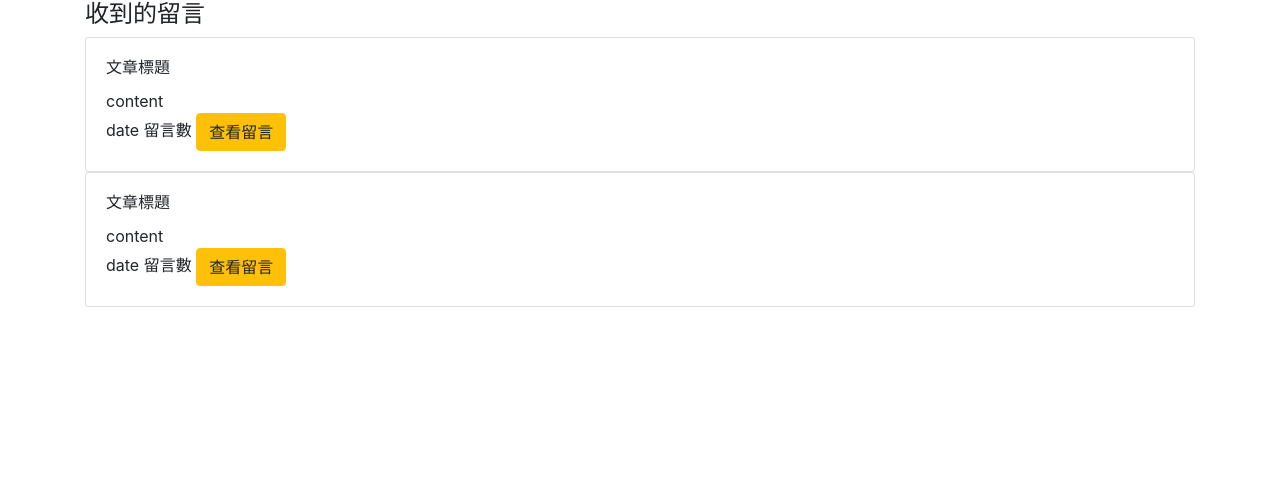
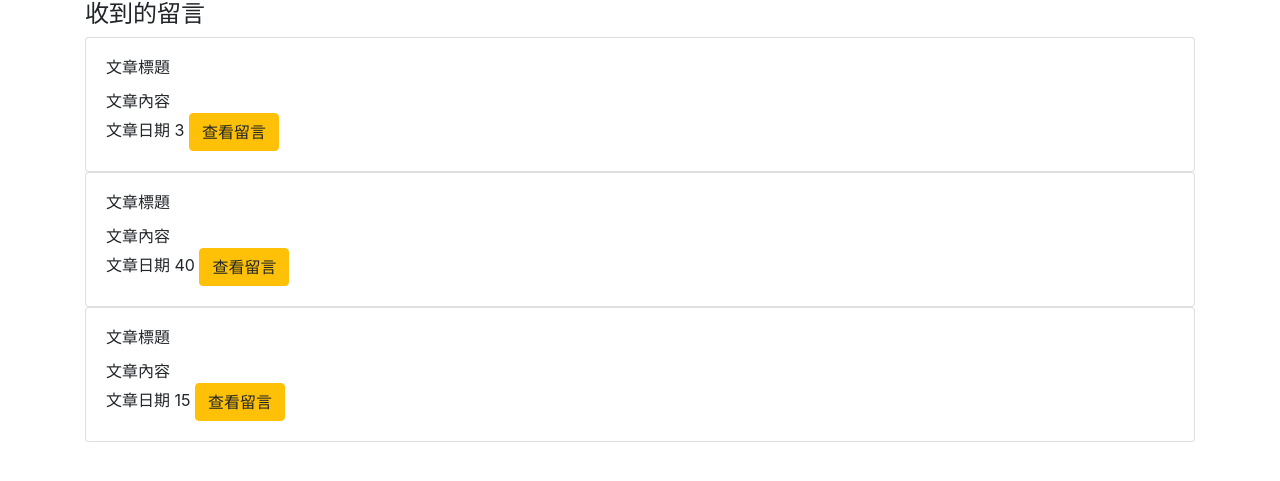
Before and after one commit to mark0613/Warm_Com, a Django app: page /page/receive_all in a window 1280 px wide. Shown: the top 481 px of the page. Run offline with Django 4.2, Linux system fonts and the light colour scheme.

Commit message:
update file

```diff
--- a/templates/receive_all.html
+++ b/templates/receive_all.html
@@ -13,31 +13,66 @@
     <link rel="stylesheet" href="https://cdn.jsdelivr.net/npm/bootstrap@4.6.2/dist/css/bootstrap.min.css" integrity="sha384-xOolHFLEh07PJGoPkLv1IbcEPTNtaed2xpHsD9ESMhqIYd0nLMwNLD69Npy4HI+N" crossorigin="anonymous">
     <script src="https://cdn.jsdelivr.net/npm/jquery@3.5.1/dist/jquery.slim.min.js" integrity="sha384-DfXdz2htPH0lsSSs5nCTpuj/zy4C+OGpamoFVy38MVBnE+IbbVYUew+OrCXaRkfj" crossorigin="anonymous"></script>
     <script src="https://cdn.jsdelivr.net/npm/bootstrap@4.6.2/dist/js/bootstrap.bundle.min.js" integrity="sha384-Fy6S3B9q64WdZWQUiU+q4/2Lc9npb8tCaSX9FK7E8HnRr0Jz8D6OP9dO5Vg3Q9ct" crossorigin="anonymous"></script>
-
 </head>
+<script>
+    ARTICLE = {
+        "article" : [
+            {
+                "article_id": 100,
+                "title": "文章標題",
+                "content": "文章內容",
+                "time": "文章日期",
+                "reply_count": 3
+            },
+            {
+                "article_id": 200,
+                "title": "文章標題",
+                "content": "文章內容",
+                "time": "文章日期",
+                "reply_count": 40
+            },
+            {
+                "article_id": 300,
+                "title": "文章標題",
+                "content": "文章內容",
+                "time": "文章日期",
+                "reply_count": 15
+            }
+        ]
+    }
+    function putAllArticle(){
+        let reply = $('.reply')
+        for (let element of ARTICLE["article"]) {
+            reply.append(
+                `
+                <div class="card w-100">
+                    <div class="card-body">
+                        <h6 class="card-title">${element["title"]}</h6>
+                        <span>${element["content"]}</span><br>
+                        <span>${element["time"]}</span>
+                        <span>${element["reply_count"]}</span>
+                        <button type="button" class="btn btn-warning" id="reply-${element["article_id"]}
+                        onclick="watchAllReply(${element["article_id"]})">
+                            查看留言
+                        </button>
+                    </div>
+                </div>
+                `
+            )
+        }
+    }
+    function watchAllReply(id){
+        console.log("success")
+        window.location.href =`receive/${id}`;
+    }
+    $(document).ready(() => {
+        putAllArticle()
+    });
+</script>
 <body>
     <div class="container">
         <h4>收到的留言</h4>
-        <div class="reply">
-            <div class="card w-100">
-                <div class="card-body">
-                  <h6 class="card-title">文章標題</h6>
-                  <span>content</span><br>
-                  <span>date</span>
-                  <span>留言數</span>
-                  <button type="button" class="btn btn-warning">查看留言</button>
-                </div>
-            </div>
-            <div class="card w-100">
-                <div class="card-body">
-                  <h6 class="card-title">文章標題</h6>
-                  <span>content</span><br>
-                  <span>date</span>
-                  <span>留言數</span>
-                  <button type="button" class="btn btn-warning">查看留言</button>
-                </div>
-            </div>
-        </div>
+        <div class="reply"></div>
     </div>
 </body>
 </html>
```
